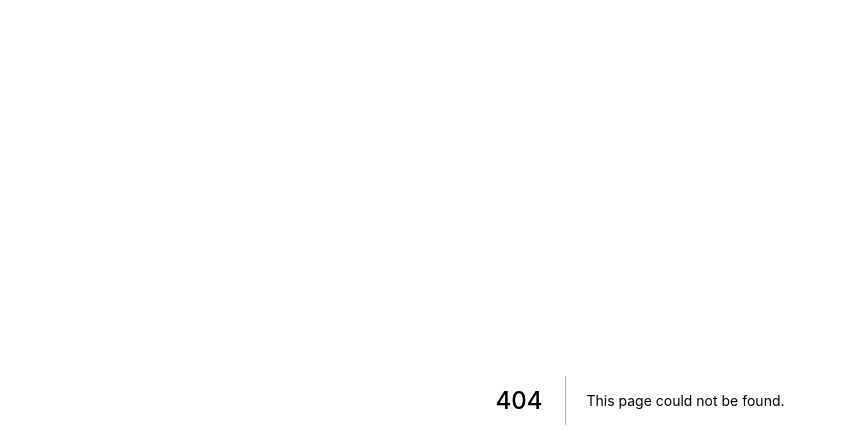
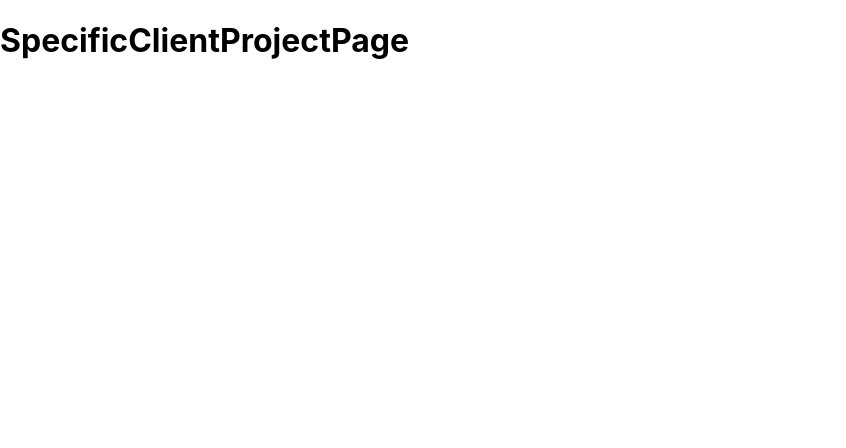
Before and after one commit to plamenkoyovchev/react-nextjs, a Next.js app: page /clients/1/1 in a window 1280 px wide. Before the commit this address had no page. Shown: the top 448 px of the page, without its empty margins (0-846 px from the left). Built offline with nearby package versions, Linux system fonts and the light colour scheme.

Commit message:
Add dynamic routes

```diff
--- /dev/null
+++ b/pages/clients/[id]/[clientprojectid].js
@@ -0,0 +1,14 @@
+import { useRouter } from 'next/router';
+
+const SpecificClientProjectPage = () => {
+    const router = useRouter();
+
+    console.log(router.query);
+    return (
+        <div>
+            <h1>SpecificClientProjectPage</h1>
+        </div>
+    );
+};
+
+export default SpecificClientProjectPage;
```
Also changed, not shown: pages/clients/[id]/index.js (added, +14 -0 lines), pages/clients/index.js (added, +9 -0 lines).
